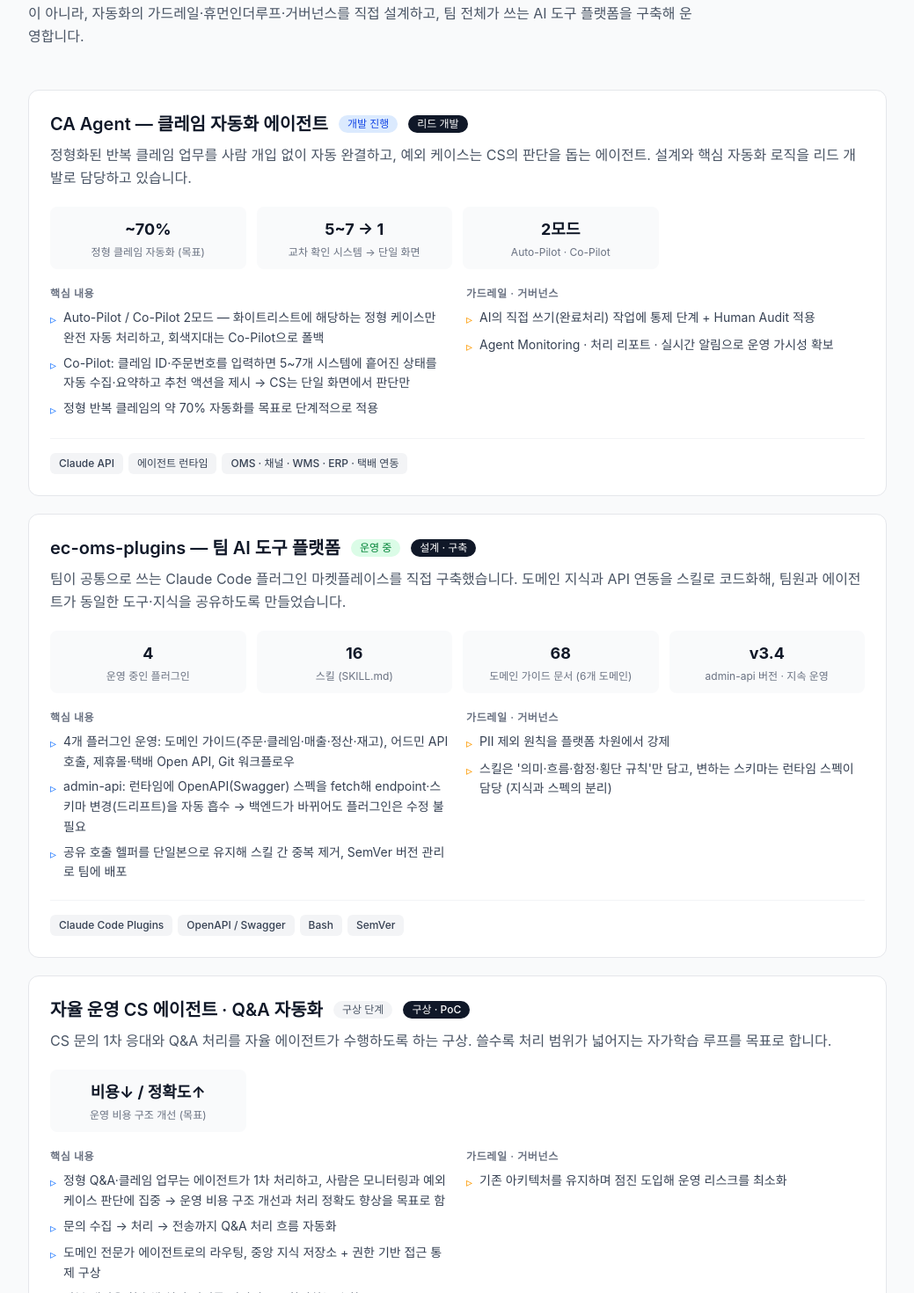
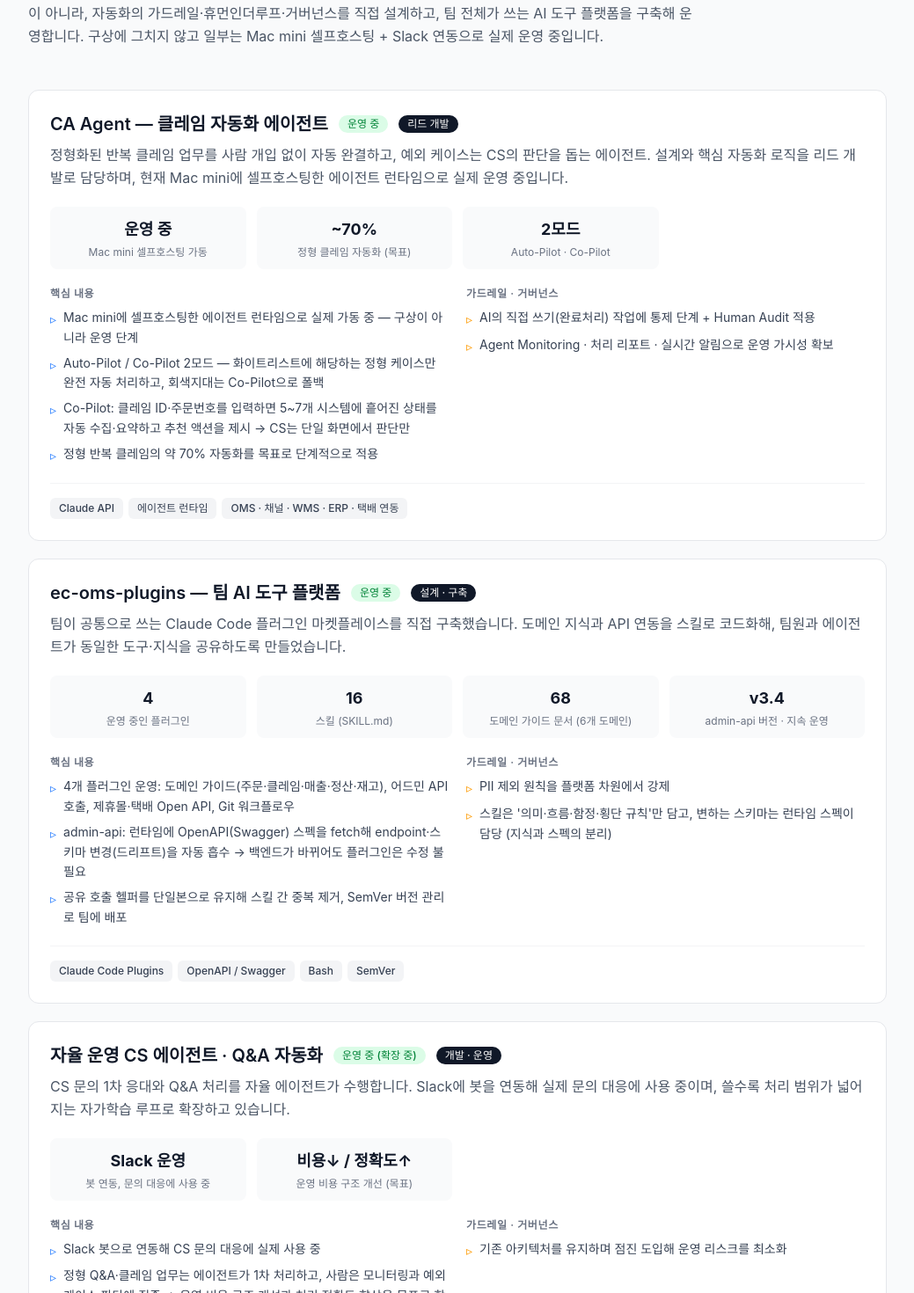
Before and after one commit to minho-lab/career-dashboard, a Vue app in the folder frontend/: page /ai in a window 1280 px wide. Shown: the part 220-1690 px from the top of the page at 88% size, without its empty margins (120-1159 px from the left). Built offline with nearby package versions, Linux system fonts and the light colour scheme.

Commit message:
feat: AI 에이전트 실제 운영 반영(Mac mini 셀프호스팅·Slack 봇), 지라 티켓 수를 도메인 폭 맥락으로 격하, Home KPI를 AI 플랫폼 규모로 교체

```diff
--- a/frontend/public/data/ai.json
+++ b/frontend/public/data/ai.json
@@ -1,18 +1,19 @@
 {
-  "intro": "운영하며 쌓은 OMS 도메인 지식을 AI 에이전트와 팀 도구로 옮기는 작업을 하고 있습니다. 단순히 AI를 써보는 수준이 아니라, 자동화의 가드레일·휴먼인더루프·거버넌스를 직접 설계하고, 팀 전체가 쓰는 AI 도구 플랫폼을 구축해 운영합니다.",
+  "intro": "운영하며 쌓은 OMS 도메인 지식을 AI 에이전트와 팀 도구로 옮기는 작업을 하고 있습니다. 단순히 AI를 써보는 수준이 아니라, 자동화의 가드레일·휴먼인더루프·거버넌스를 직접 설계하고, 팀 전체가 쓰는 AI 도구 플랫폼을 구축해 운영합니다. 구상에 그치지 않고 일부는 Mac mini 셀프호스팅 + Slack 연동으로 실제 운영 중입니다.",
   "items": [
     {
       "id": "ca-agent",
       "name": "CA Agent — 클레임 자동화 에이전트",
       "role": "리드 개발",
-      "status": "개발 진행",
-      "summary": "정형화된 반복 클레임 업무를 사람 개입 없이 자동 완결하고, 예외 케이스는 CS의 판단을 돕는 에이전트. 설계와 핵심 자동화 로직을 리드 개발로 담당하고 있습니다.",
+      "status": "운영 중",
+      "summary": "정형화된 반복 클레임 업무를 사람 개입 없이 자동 완결하고, 예외 케이스는 CS의 판단을 돕는 에이전트. 설계와 핵심 자동화 로직을 리드 개발로 담당하며, 현재 Mac mini에 셀프호스팅한 에이전트 런타임으로 실제 운영 중입니다.",
       "metrics": [
+        { "value": "운영 중", "label": "Mac mini 셀프호스팅 가동" },
         { "value": "~70%", "label": "정형 클레임 자동화 (목표)" },
-        { "value": "5~7 → 1", "label": "교차 확인 시스템 → 단일 화면" },
         { "value": "2모드", "label": "Auto-Pilot · Co-Pilot" }
       ],
       "highlights": [
+        "Mac mini에 셀프호스팅한 에이전트 런타임으로 실제 가동 중 — 구상이 아니라 운영 단계",
         "Auto-Pilot / Co-Pilot 2모드 — 화이트리스트에 해당하는 정형 케이스만 완전 자동 처리하고, 회색지대는 Co-Pilot으로 폴백",
         "Co-Pilot: 클레임 ID·주문번호를 입력하면 5~7개 시스템에 흩어진 상태를 자동 수집·요약하고 추천 액션을 제시 → CS는 단일 화면에서 판단만",
         "정형 반복 클레임의 약 70% 자동화를 목표로 단계적으로 적용"
@@ -49,13 +50,15 @@
     {
       "id": "autonomous-cs",
       "name": "자율 운영 CS 에이전트 · Q&A 자동화",
-      "role": "구상 · PoC",
-      "status": "구상 단계",
-      "summary": "CS 문의 1차 응대와 Q&A 처리를 자율 에이전트가 수행하도록 하는 구상. 쓸수록 처리 범위가 넓어지는 자가학습 루프를 목표로 합니다.",
+      "role": "개발 · 운영",
+      "status": "운영 중 (확장 중)",
+      "summary": "CS 문의 1차 응대와 Q&A 처리를 자율 에이전트가 수행합니다. Slack에 봇을 연동해 실제 문의 대응에 사용 중이며, 쓸수록 처리 범위가 넓어지는 자가학습 루프로 확장하고 있습니다.",
       "metrics": [
+        { "value": "Slack 운영", "label": "봇 연동, 문의 대응에 사용 중" },
         { "value": "비용↓ / 정확도↑", "label": "운영 비용 구조 개선 (목표)" }
       ],
       "highlights": [
+        "Slack 봇으로 연동해 CS 문의 대응에 실제 사용 중",
         "정형 Q&A·클레임 업무는 에이전트가 1차 처리하고, 사람은 모니터링과 예외 케이스 판단에 집중 → 운영 비용 구조 개선과 처리 정확도 향상을 목표로 함",
         "문의 수집 → 처리 → 전송까지 Q&A 처리 흐름 자동화",
         "도메인 전문가 에이전트로의 라우팅, 중앙 지식 저장소 + 권한 기반 접근 통제 구상",
--- a/frontend/public/data/projects.json
+++ b/frontend/public/data/projects.json
@@ -9,7 +9,7 @@
     "techStack": "Spring Boot, JPA, MyBatis, PostgreSQL, Oracle, AWS SQS, S3, ECS, Docker, Spring Batch, Spring Cloud Dataflow, Feign Client",
     "highlights": "- 멀티 채널(사방넷/네이버/카페24 등) 주문 수집·접수 및 주문-클레임 매핑 등 주문 도메인 개발 (협업)\n- 무신사 풀필먼트(MFS) 신규 서비스를 주문·재고·매출·클레임 전 영역에 연동\n- 레거시 프로시저 기반 클레임 시스템을 헥사고날 아키텍처 + CQRS + 이벤트 기반 구조로 전면 재설계 (6개월)\n- 외부 물류센터(3PL) WMS를 자체 시스템으로 내재화하는 대규모 전환 프로젝트 주도 (4개월, 5차 통합 테스트)\n- 택배사 차세대 API(CJ대한통운 등) 전환 시 재시도 패턴 + 도메인 이벤트 기반 장애 격리 설계\n- 멀티 브랜드(4개) x 멀티 채널(6개) 정산 시스템 신규 구축\n- Claude Code + MCP 서버 구축으로 AI 기반 개발 워크플로우 도입",
     "challenges": "- Oracle 프로시저를 Spring Boot로 전환하면서 운영 중인 시스템의 데이터 정합성 유지 (점진적 전환 전략)\n- PostgreSQL + Oracle 멀티 데이터소스 환경에서의 트랜잭션 경계 설계\n- 채널별로 완전히 다른 API 스펙의 외부 시스템(사방넷/네이버/카페24/택배사/ERP)을 통합 처리하는 Port/Adapter 설계\n- 물류처럼 물리적 프로세스와 연결된 시스템의 무중단 전환",
-    "impact": "- CS 문의 67% 감소 (월 85.7건 → 28.3건)\n- 출고후취소 95% 감소 (월 632건 → 20~50건, 연간 2,000만원+ 비용 절감)\n- 클레임 수기처리 70% 감소 (일 50~80건 → 10~20건)\n- 신규 클레임 타입 개발 기간 2주 → 2~3일로 단축\n- 2023.03~현재 1,684건 이상의 지라 티켓 처리 (월 평균 약 42건, 주 약 10건)\n- (최근) CJ대한통운 차세대 반품회수 API 연동, 무신사 풀필먼트(MFS) 클레임 대응, admin AI agent API endpoint 구현",
+    "impact": "- CS 문의 67% 감소 (월 85.7건 → 28.3건)\n- 출고후취소 95% 감소 (월 632건 → 20~50건, 연간 2,000만원+ 비용 절감)\n- 클레임 수기처리 70% 감소 (일 50~80건 → 10~20건)\n- 신규 클레임 타입 개발 기간 2주 → 2~3일로 단축\n- 주문·재고·매출·클레임 등 6개 도메인에 걸쳐 2023.03~현재 OMS 오너십 (누적 1,600+ 이슈)\n- (최근) CJ대한통운 차세대 반품회수 API 연동, 무신사 풀필먼트(MFS) 클레임 대응, admin AI agent API endpoint 구현",
     "sortOrder": 1
   }
 ]
--- a/frontend/src/views/Home.vue
+++ b/frontend/src/views/Home.vue
@@ -50,9 +50,9 @@
     color: 'text-amber-600 dark:text-amber-400',
   },
   {
-    metric: '1,684건 처리',
-    detail: '2023.03~현재 Jira 이슈 · 월 평균 약 42건',
-    note: '운영을 멈추지 않으며 레거시를 점진적으로 개선',
+    metric: '팀 AI 도구 플랫폼',
+    detail: '플러그인 4 · 스킬 16 · 가이드 68문서',
+    note: '팀 전체가 쓰는 Claude Code 플러그인 마켓플레이스를 직접 구축·운영',
     color: 'text-purple-600 dark:text-purple-400',
   },
 ]
```
